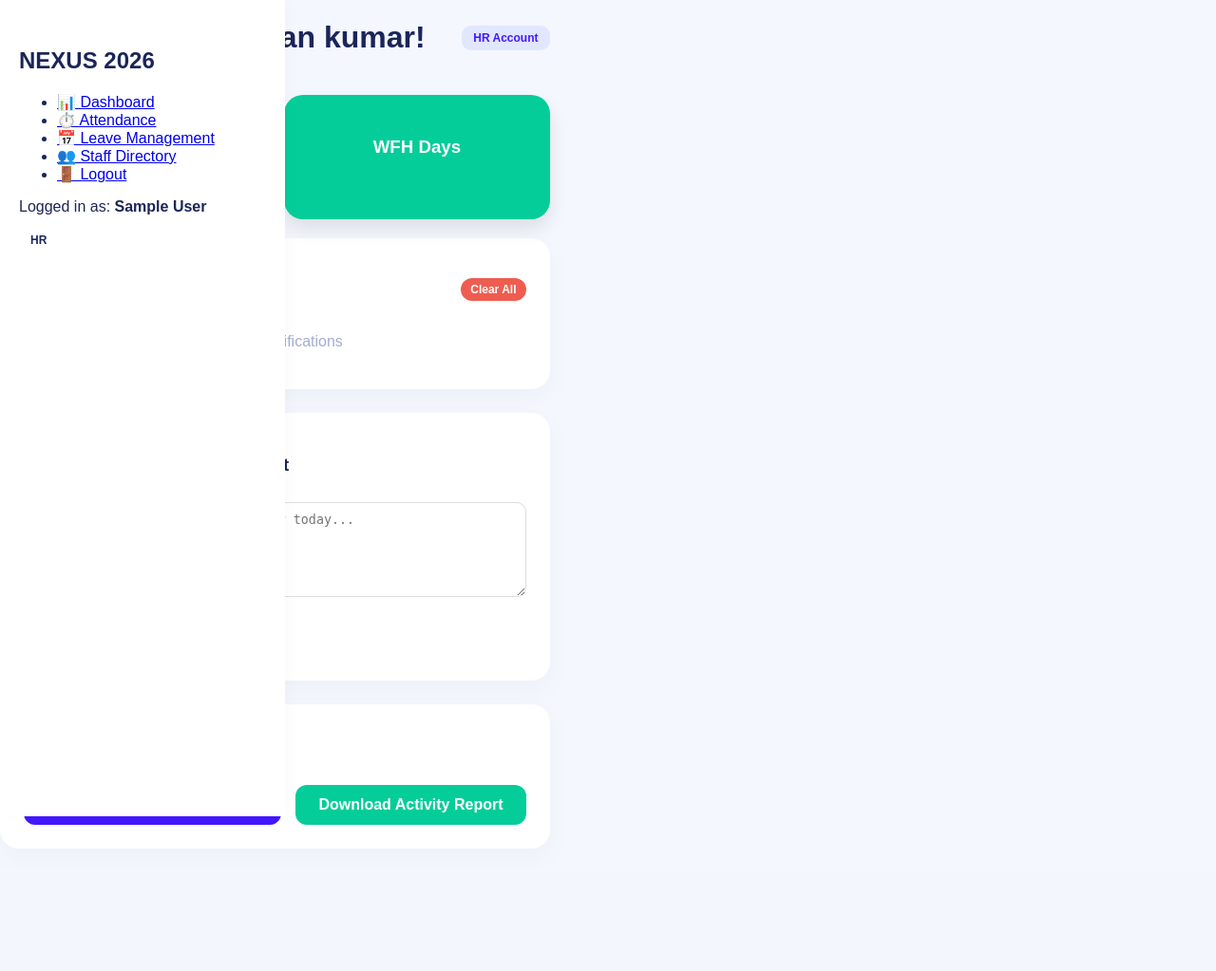
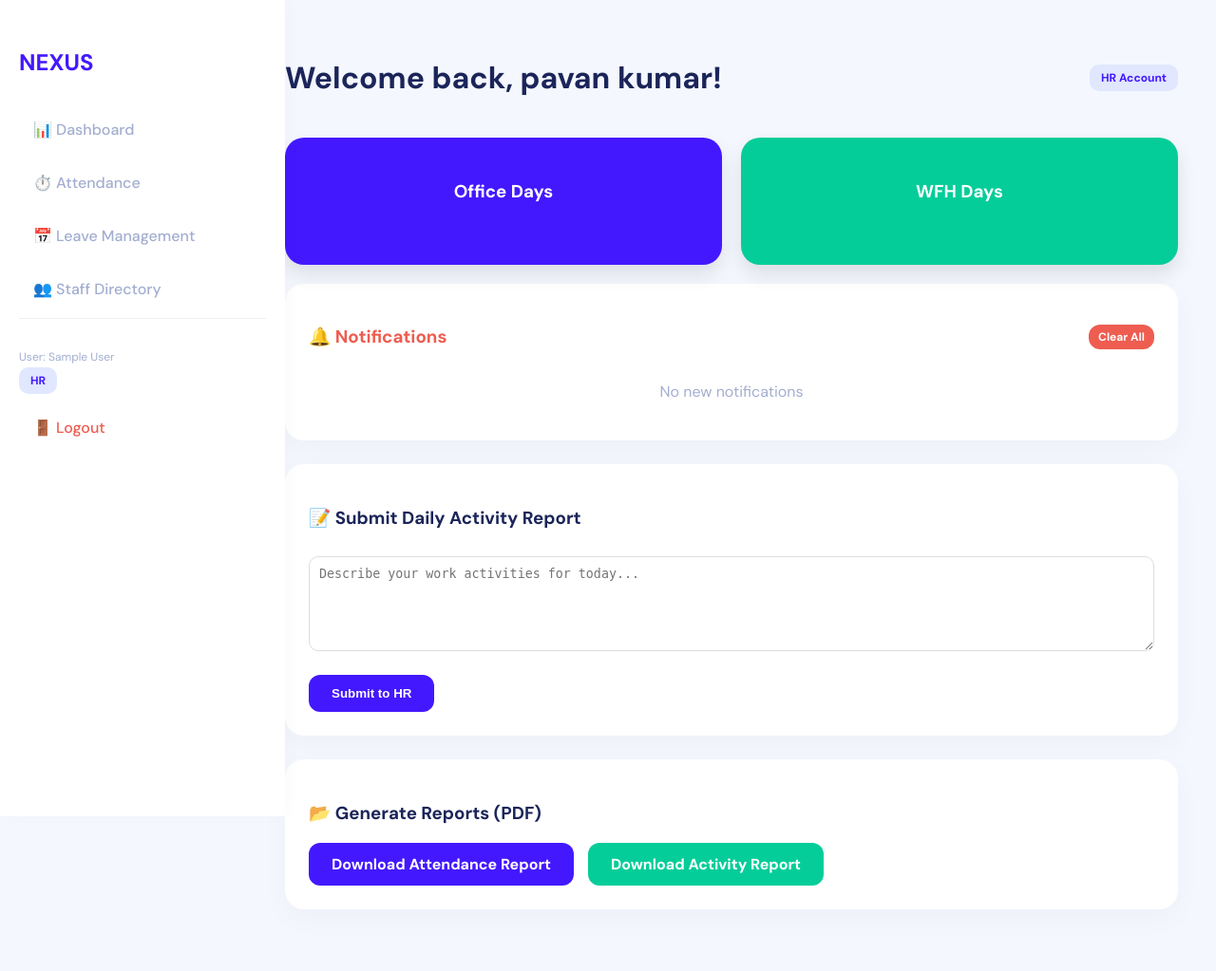
Before and after one commit to pk7745/erp, a Flask app: page /dashboard in a window 1280 px wide. Shown: the whole page at 95% size. Before the commit the page ends 869 px from the top, so only its background shows below. Run offline with Flask 3, Linux system fonts and the light colour scheme; the visitor is signed in with stand-in values (Sample User, id 1); data comes from the database, SQL or seed files in the repository; data that the repository does not hold is empty.

Commit message:
Update base.html

```diff
--- a/templates/base.html
+++ b/templates/base.html
@@ -3,35 +3,33 @@
 <head>
     <meta charset="UTF-8">
     <meta name="viewport" content="width=device-width, initial-scale=1.0">
-    <title>Nexus ERP</title>
+    <title>Nexus ERP 2026</title>
     <link rel="stylesheet" href="{{ url_for('static', filename='style.css') }}">
-    <link href="https://fonts.googleapis.com/css2?family=Inter:wght@400;600&display=swap" rel="stylesheet">
+    <link href="https://fonts.googleapis.com/css2?family=DM+Sans:wght@400;500;700&display=swap" rel="stylesheet">
 </head>
 <body>
     <nav class="sidebar">
         <div class="logo">
-            <h2>NEXUS 2026</h2>
+            <h2 style="color: var(--p); margin-bottom: 30px;">NEXUS</h2>
         </div>
-        <ul class="nav-links">
-            <li><a href="{{ url_for('dashboard') }}">📊 Dashboard</a></li>
-            <li><a href="{{ url_for('attendance') }}">⏱️ Attendance</a></li>
-            <li><a href="{{ url_for('leave') }}">📅 Leave Management</a></li>
 
-            <li><a href="{{ url_for('staff_directory') }}">👥 Staff Directory</a></li>
+        <a href="{{ url_for('dashboard') }}" class="sidebar-link">📊 Dashboard</a>
+        <a href="{{ url_for('attendance') }}" class="sidebar-link">⏱️ Attendance</a>
+        <a href="{{ url_for('leave') }}" class="sidebar-link">📅 Leave Management</a>
+        <a href="{{ url_for('staff_directory') }}" class="sidebar-link">👥 Staff Directory</a>
 
-            <li class="logout-link"><a href="{{ url_for('logout') }}">🚪 Logout</a></li>
-        </ul>
-        <div class="user-info">
-            <p>Logged in as: <strong>{{ session['name'] }}</strong></p>
-            <span class="badge">{{ session['role'] }}</span>
+        <div style="margin-top: auto; padding-top: 20px; border-top: 1px solid #eee;">
+            <p style="font-size: 12px; color: var(--text-light); margin-bottom: 5px;">User: {{ session['name'] }}</p>
+            <span class="badge badge-office">{{ session['role'] }}</span>
+            <a href="{{ url_for('logout') }}" class="sidebar-link" style="color: var(--danger); margin-top: 15px;">🚪 Logout</a>
         </div>
     </nav>
 
-    <main class="content">
+    <main class="main">
         {% with messages = get_flashed_messages(with_categories=true) %}
             {% if messages %}
                 {% for category, message in messages %}
-                    <div class="alert alert-{{ category }}">{{ message }}</div>
+                    <div class="flash {{ category }}">{{ message }}</div>
                 {% endfor %}
             {% endif %}
         {% endwith %}
```
